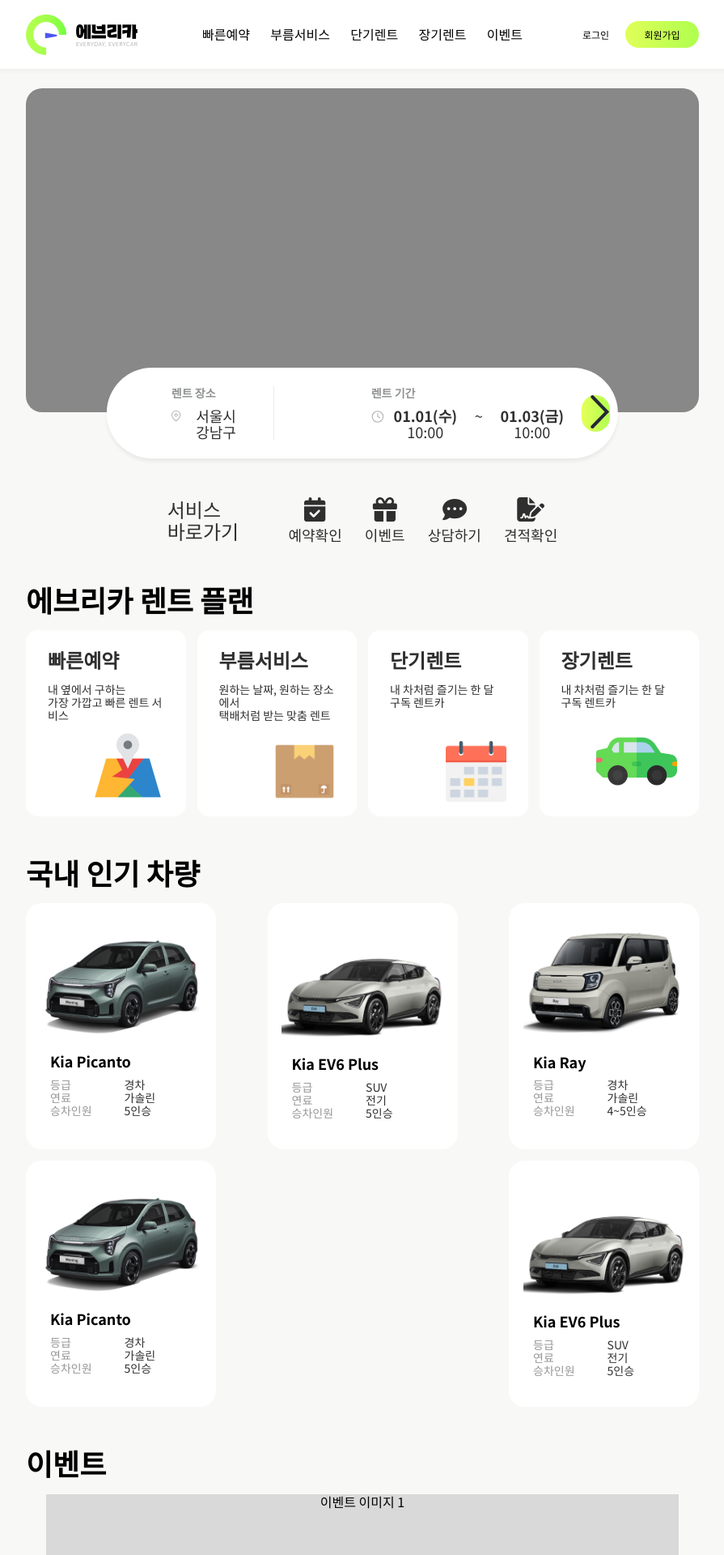
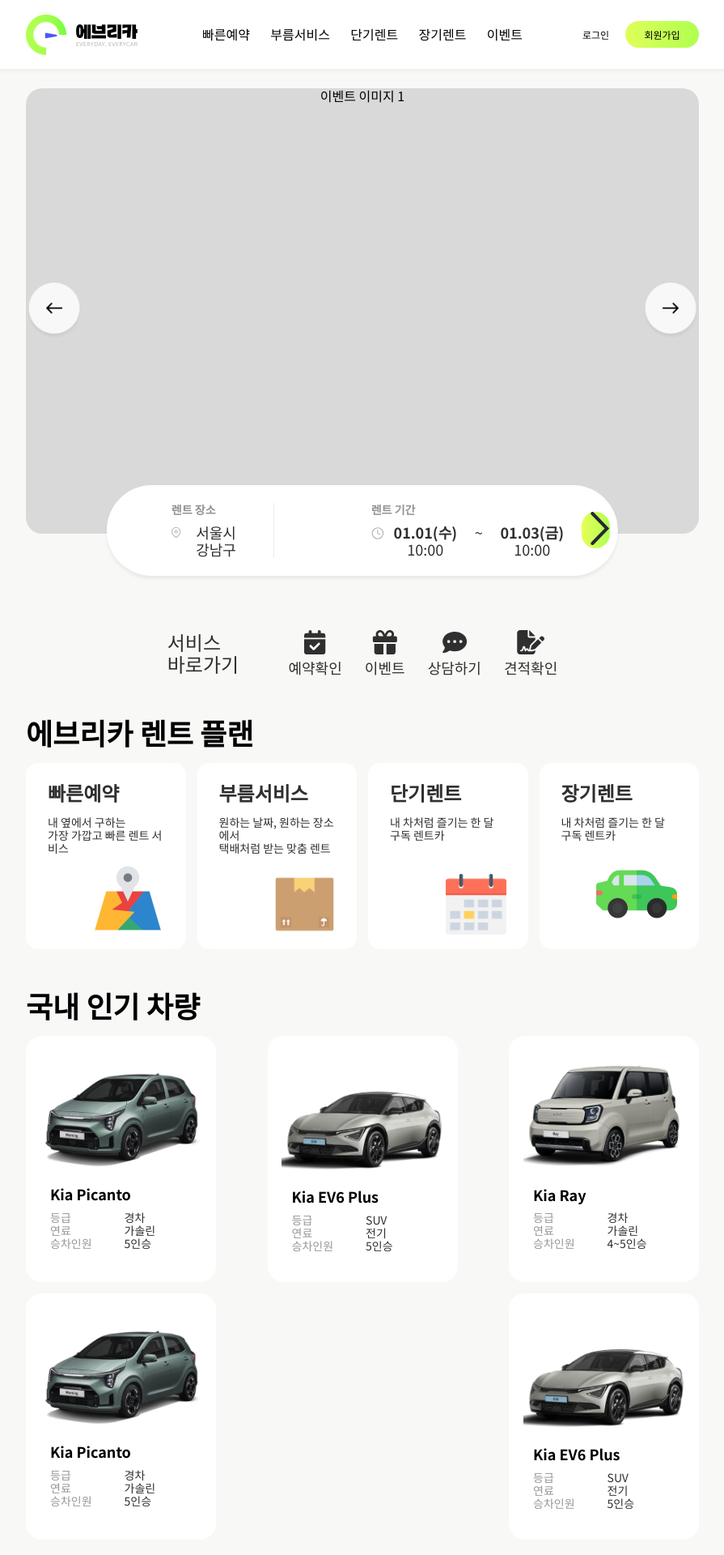
Before and after one commit to STERNDELFTIN/everycar-frontend, a React (Create React App) app in the folder everycar-frontend/: page / in a window 1280 px wide. Shown: the top 1920 px of the page at 81% size, without its empty margins (192-1087 px from the left). Built offline with nearby package versions, Linux system fonts and the light colour scheme.

Commit message:
메인페이지 이벤트 이미지 위치 상단으로 변경
- 이벤트는 제일 잘 보이는 곳에 두는 것이 유저들의 관심을 끌기에 좋음
- 일반적으로 이벤트는 제일 상단에 위치함

```diff
--- a/everycar-frontend/src/components/main/Content.js
+++ b/everycar-frontend/src/components/main/Content.js
@@ -8,6 +8,7 @@
 import PosPopupScreen from './PosPopupScreen.js';
 import RegionPopupScreen from './PeriodPopupScreen.js';
 import usePopupOutsideClick from '../usePopupOutsideClick.js';
+import Event from './Event.js';
 
 {/* Content */}
 function Content() {
@@ -50,7 +51,7 @@
     return(
         <div className='content-container'>
             <div className='content-box'>
-
+                <Event />
             </div>
 
             <div className='rent-container'>
--- a/everycar-frontend/src/components/main/Event.js
+++ b/everycar-frontend/src/components/main/Event.js
@@ -5,9 +5,9 @@
 
 {/* Event */}
 // const EventBoxStyle = styled.div`background-color: #D9D9D9; width: 600px; height: 184px; `;
-const EventBoxStyle = styled.div`background-color: #D9D9D9; width: 94%; height: 380px; `;
+const EventBoxStyle = styled.div`background-color: #D9D9D9; width: 100%; height: 100%; border-radius: 20px;`;
 
-function Event({ title, TitleStyle }) {
+function Event() {
 
     const [startIndex, setStartIndex] = useState(0);
 
@@ -27,7 +27,6 @@
 
     return(
         <div className='event'>
-            <TitleStyle>{ title }</TitleStyle>
             <div className="event-container">
                 <button className="left-btn" onClick={handleLeftClick}>
                     <img src="main/event/left_btn.png" alt="left" style={{ width: '70px' }} />
--- a/everycar-frontend/src/css/main/Content.css
+++ b/everycar-frontend/src/css/main/Content.css
@@ -1,15 +1,13 @@
 /* Content */
 .content-container {
     position: relative;
-    width: 100%; height: 456px;
+    width: 100%; height: 620px;
     margin-top: 24px;
     margin-bottom: 49px;
 }
 
 .content-box {
-    width: 100%; height: 400px;
-    background-color: #888888;
-    border-radius: 20px;
+    width: 100%; height: 550px;
 }
 
 .title { font-size: 14px; color: #8F9191; }
--- a/everycar-frontend/src/css/main/Event.css
+++ b/everycar-frontend/src/css/main/Event.css
@@ -1,10 +1,12 @@
 /* Event */
+.event { width: 100%; height: 100%; }
 .event-container {
     display: flex;
     /* justify-content: space-between; */
     /* gap: 10px; */
     justify-content: center;
     position: relative;
+    width: 100%; height: 100%;
 }
 
 .event img {
--- a/everycar-frontend/src/routes/Main.js
+++ b/everycar-frontend/src/routes/Main.js
@@ -5,7 +5,6 @@
 import Shortcut from '../components/main/Shortcut.js';
 import Plan from '../components/main/Plan.js';
 import Car from '../components/main/Car.js';
-import Event from '../components/main/Event.js';
 
 const TitleStyle = styled.h3`font-size: 36px; text-align: left; margin-bottom: 17px; `;
 
@@ -16,7 +15,6 @@
             <Shortcut />
             <Plan title="에브리카 렌트 플랜" TitleStyle={TitleStyle}/>
             <Car title="국내 인기 차량" TitleStyle={TitleStyle}/>
-            <Event title="이벤트" TitleStyle={TitleStyle}/>
         </div>
     );
 }
```
